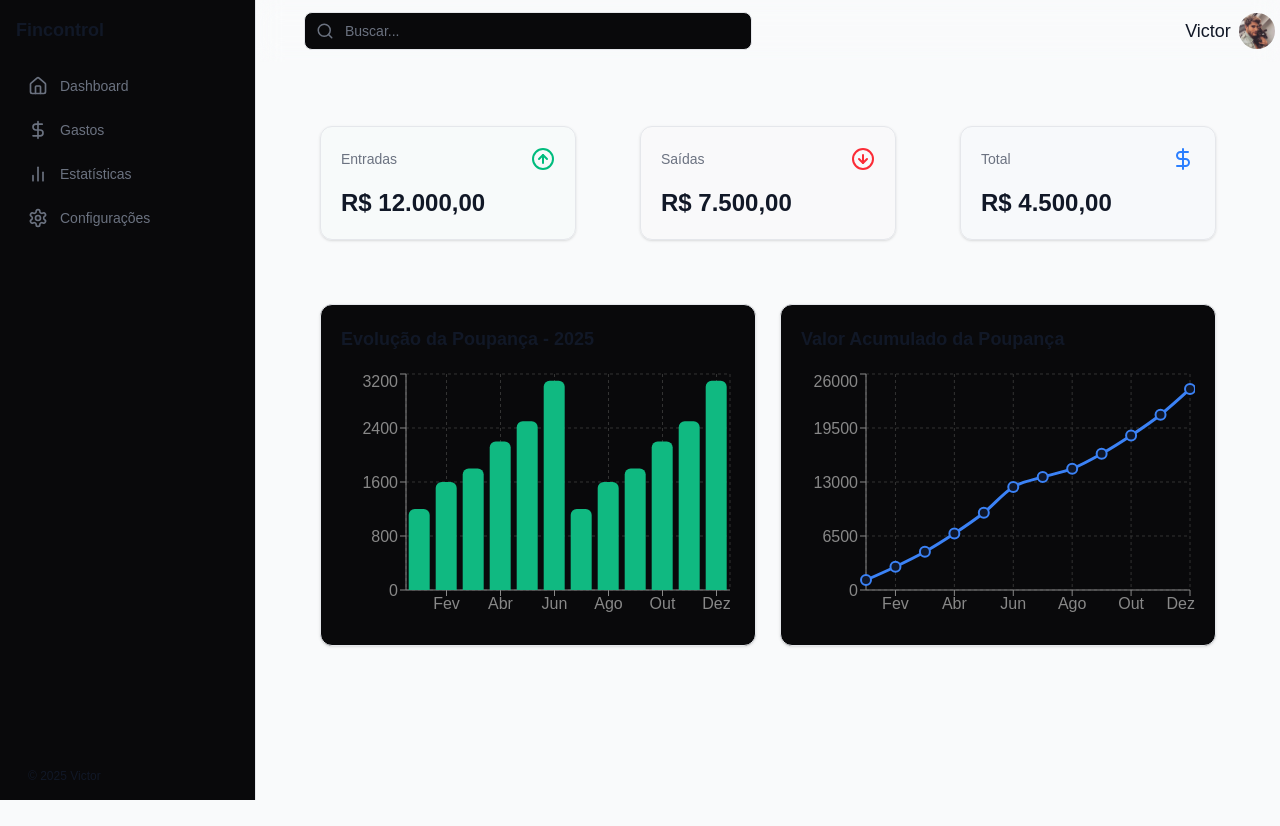
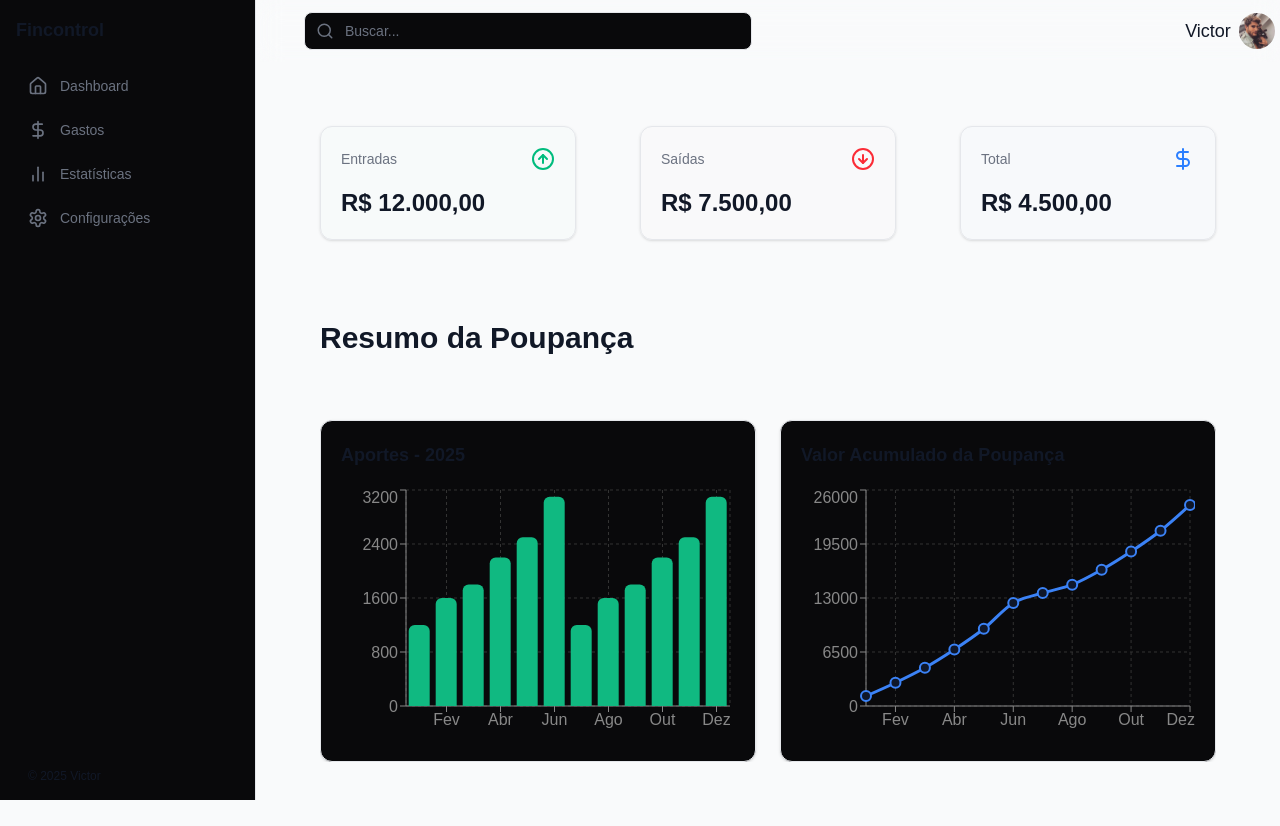
Before and after one commit to victorgomesc/fincoltrol, a Next.js app: page / in a window 1280 px wide. Before the commit the page ends 800 px from the top, so only its background shows below. Built offline with nearby package versions, Linux system fonts and the light colour scheme.

Commit message:
feat: create and implement SavingsAccountResume component with savings summary charts

```diff
--- a/src/app/page.tsx
+++ b/src/app/page.tsx
@@ -1,7 +1,6 @@
 import { FinanceSummary } from "@/components/FinanceSumary";
 import { Header } from "@/components/Header";
-import { SavingsChart } from "@/components/Poupanca";
-import { AccumulatedSavingsChart } from "@/components/PoupancaAcumulado";
+import SavingAccountsSumary from "@/components/SavingAccountsSumary";
 import { Sidebar } from "@/components/Sidebar";
 
 export default function Home() {
@@ -14,11 +13,7 @@ export default function Home() {
     <Header />
     <main className="flex-1 p-16 overflow-y-auto">
       <FinanceSummary />
-      <div className="flex gap-6">
-        <SavingsChart />
-      <AccumulatedSavingsChart />
-      </div>
-
+      <SavingAccountsSumary />
     </main>
   </div>
     </div>
--- a/src/components/Poupanca.tsx
+++ b/src/components/Poupanca.tsx
@@ -29,7 +29,7 @@ export function SavingsChart() {
   return (
     <section className="bg-zinc-950 border border-[var(--card-border)] mt-16 w-2/4 p-5 rounded-xl shadow-sm">
       <h2 className="text-lg font-semibold text-[var(--foreground)] mb-4">
-        Evolução da Poupança - 2025
+        Aportes - 2025
       </h2>
 
       <div className="w-full h-64">
--- /dev/null
+++ b/src/components/SavingAccountsSumary.tsx
@@ -0,0 +1,19 @@
+import React from 'react'
+import { SavingsChart } from './Poupanca'
+import { AccumulatedSavingsChart } from './PoupancaAcumulado'
+
+const SavingAccountsSumary = () => {
+  return (
+    <div className="flex-1 overflow-y-auto">
+        <div>
+            <h3 className="text-3xl mt-20 font-bold">Resumo da Poupança</h3>
+        </div>
+      <div className="flex gap-6">
+        <SavingsChart />
+        <AccumulatedSavingsChart />
+      </div>
+    </div>
+  )
+}
+
+export default SavingAccountsSumary
```
